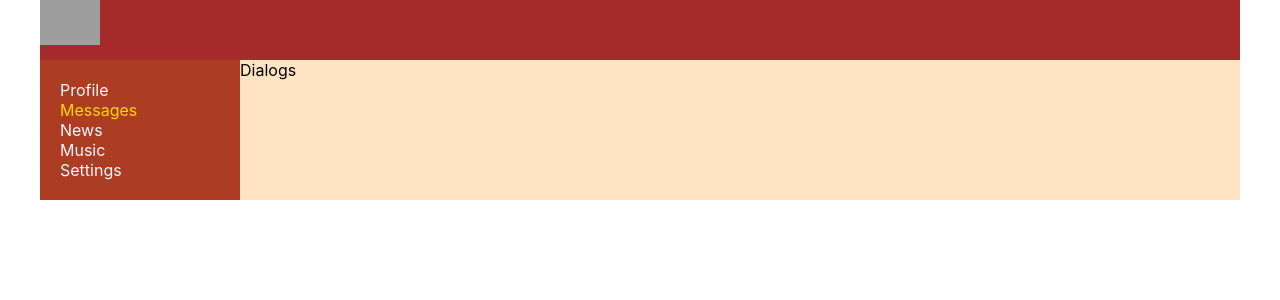
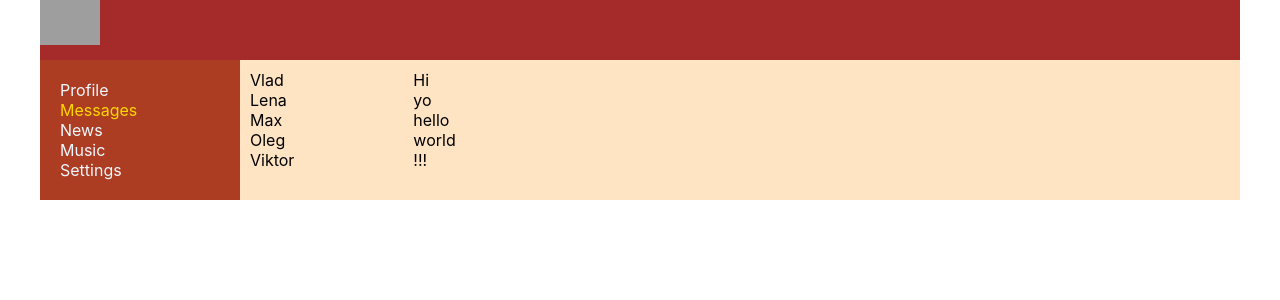
Before and after one commit to Uadik1970/samurai-way-main, a React (Create React App) app: page /dialogs in a window 1280 px wide. Shown: the top 300 px of the page. Built offline with nearby package versions, Linux system fonts and the light colour scheme; grey boxes are pictures that could not be loaded.

Commit message:
video-21

```diff
--- a/src/components/Dialogs/Dialogs.module.css
+++ b/src/components/Dialogs/Dialogs.module.css
@@ -0,0 +1,19 @@
+.dialogs{
+display: grid;
+grid-template-columns: 2fr 10fr;
+padding: 10px;
+}
+.dialogsItems{
+
+}
+.dialog{
+
+}
+
+.messages{
+
+}
+
+.message{
+
+}
--- a/src/components/Dialogs/Dialogs.tsx
+++ b/src/components/Dialogs/Dialogs.tsx
@@ -1,7 +1,23 @@
 import React, { FC } from 'react'
+import s from './Dialogs.module.css'
 
 export const Dialogs: FC = () => {
     return (
-        <div>Dialogs</div>
+        <div className={s.dialogs}>
+            <div className={s.dialogsItems}>
+                <div className={s.dialog}>Vlad</div>
+                <div className={s.dialog}>Lena</div>
+                <div className={s.dialog}>Max</div>
+                <div className={s.dialog}>Oleg</div>
+                <div className={s.dialog}>Viktor</div>
+            </div>
+            <div className={s.messages}>
+                <div className={s.message}>Hi</div>
+                <div className={s.message}>yo</div>
+                <div className={s.message}>hello</div>
+                <div className={s.message}>world</div>
+                <div className={s.message}>!!!</div>
+            </div>
+        </div>
     )
 }
```
